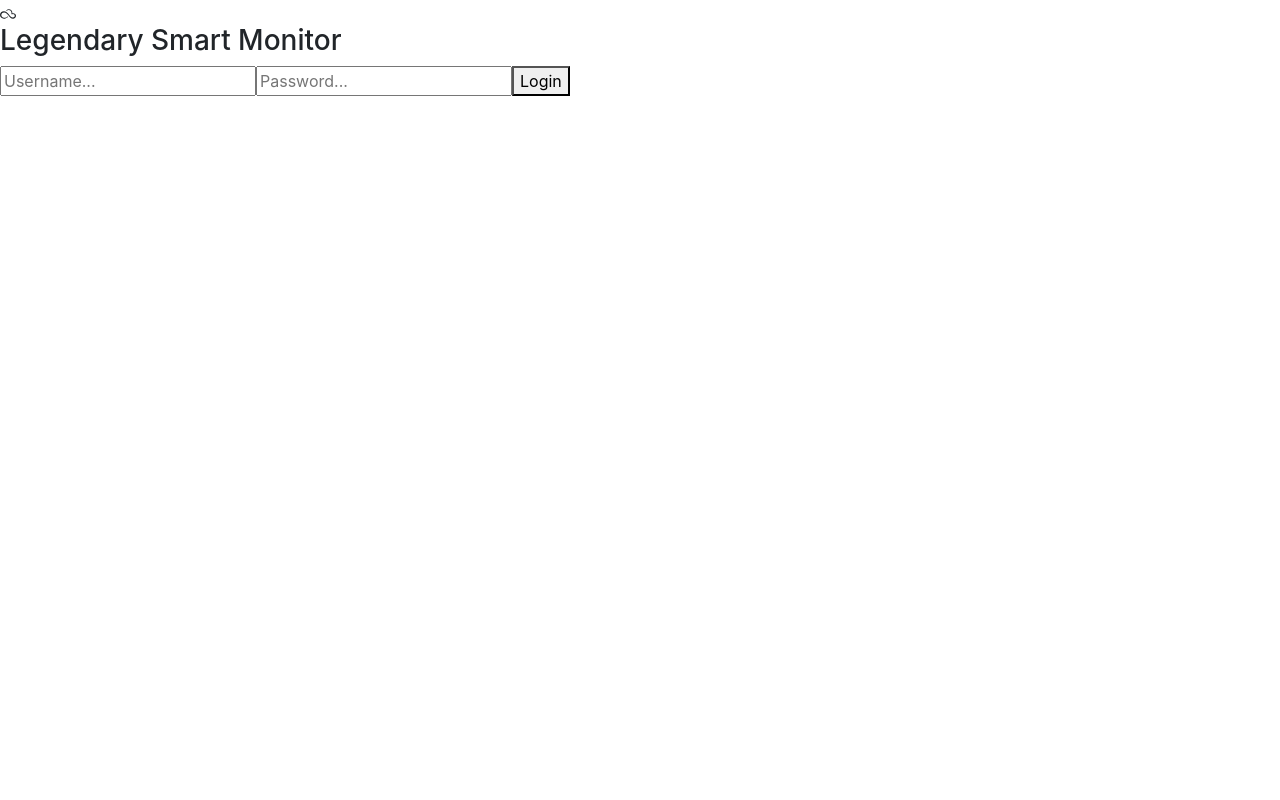
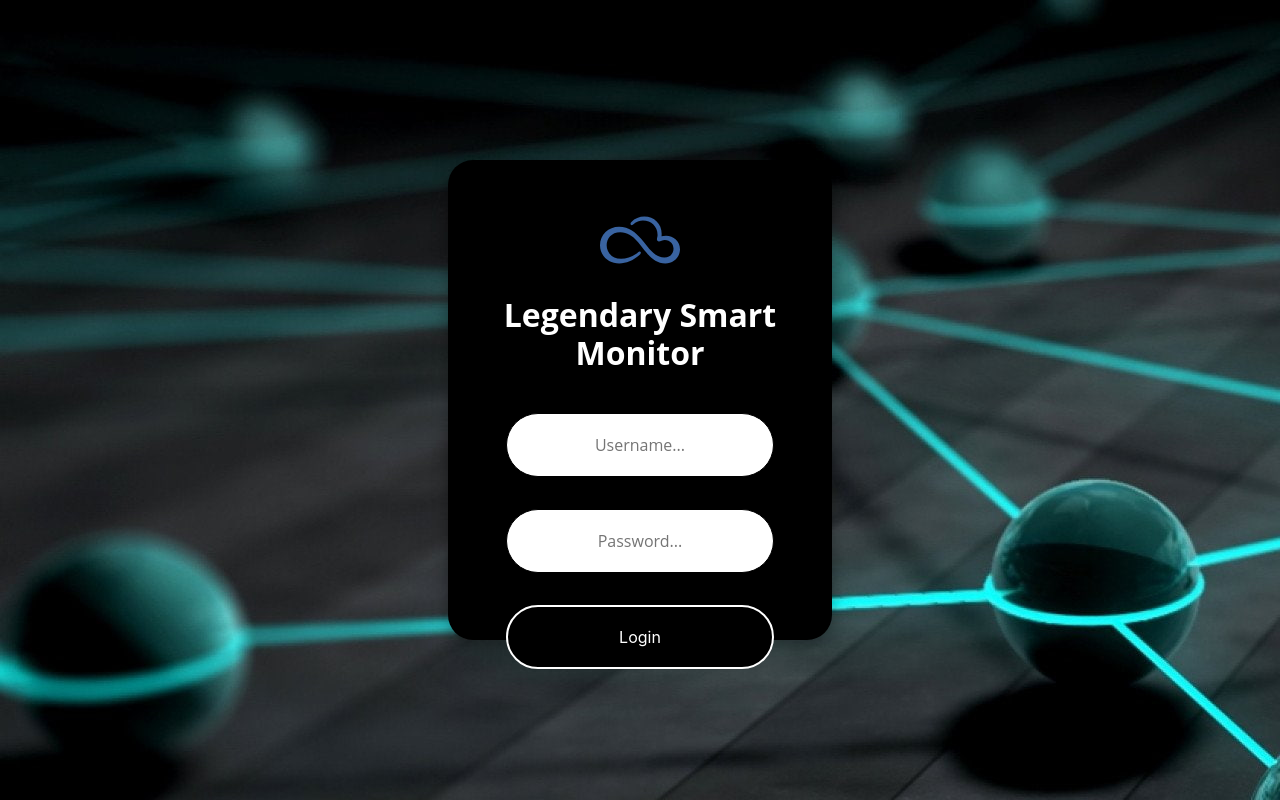
Before and after one commit to StepLogic/Akokunu-Frontend, a React (Create React App) app: page / in a window 1280 px wide. Built offline with nearby package versions, Linux system fonts and the light colour scheme.

Commit message:
login page styling completed

```diff
--- a/src/pages/loginPage/index.js
+++ b/src/pages/loginPage/index.js
@@ -23,13 +23,13 @@ const LoginPage=(props)=> {
 
     return (
       <>
-      <div className="my-bg">
-        <div className="login-card">
-            <FaSkyatlas className="logo"/>
-            <h3 className="my-title">Legendary Smart Monitor</h3>
-            <input ref={usernameRef} type="text" placeholder="Username..." className="input-format"/>
-            <input ref={passwordRef}type="password" placeholder="Password..." className="input-format"/>
-            <button className="my-button" onClick={validate}>Login</button>
+      <div className={style.myBg}>
+        <div className={style.logicCard}>
+            <FaSkyatlas className={style.logo}/>
+            <h3 className={style.myTitle}>Legendary Smart Monitor</h3>
+            <input ref={usernameRef} type="text" placeholder="Username..." className={style.inputFormat}/>
+            <input ref={passwordRef}type="password" placeholder="Password..." className={style.inputFormat}/>
+            <button className={style.myButton}onClick={validate}>Login</button>
         </div>
       </div>
       </>
--- a/src/pages/loginPage/index.module.css
+++ b/src/pages/loginPage/index.module.css
@@ -4,3 +4,78 @@
   flex-wrap: wrap;
   padding: 0px;
 }
+
+.myBg {
+  height: 100vh;
+  width: 100vw;
+  background-image: url("../bg.jpg");
+  display: flex;
+  justify-content: center;
+  align-items: center;
+}
+
+.logicCard {
+  height: 60%;
+  width: 30%;
+  background-color: black;
+  color: white;
+  border-radius: 25px;
+  box-shadow: rgba(0, 0, 0, 0.35) 0px 5px 15px;
+  text-align: center;
+}
+
+.logo {
+  margin-top: 0.5em;
+  font-size: 5em;
+  color: #3963a0;
+}
+
+.myTitle {
+  margin-top: 0.5em;
+  font-size: 2em;
+  font-family: "Open Sans", sans-serif;
+  font-weight: bolder;
+}
+
+.inputFormat {
+  width: 70%;
+  text-align: center;
+  margin-top: 2em;
+  height: 4em;
+  border: 1px solid black;
+  font-family: "Open Sans", sans-serif;
+  border-radius: 5em;
+  transition: 500ms;
+  outline: none;
+}
+
+.inputFormat:hover {
+  width: 75%;
+  background-color: black;
+  color: white;
+  border: 4px solid white;
+  font-family: "Open Sans", sans-serif;
+}
+
+
+
+.myButton {
+  width: 70%;
+  margin-top: 2em;
+  height: 4em;
+  border-radius: 5em;
+  background-color: black;
+  color: white;
+  border: 2px solid white;
+  transition: 500ms;
+}
+
+.myButton:hover {
+  height: 5em;
+  font-weight: bolder;
+}
+
+.myButton:active {
+  height: 5em;
+  font-weight: bolder;
+}
```
Also changed, not shown: 1 other file (tests, documents, lock files or other folders).
